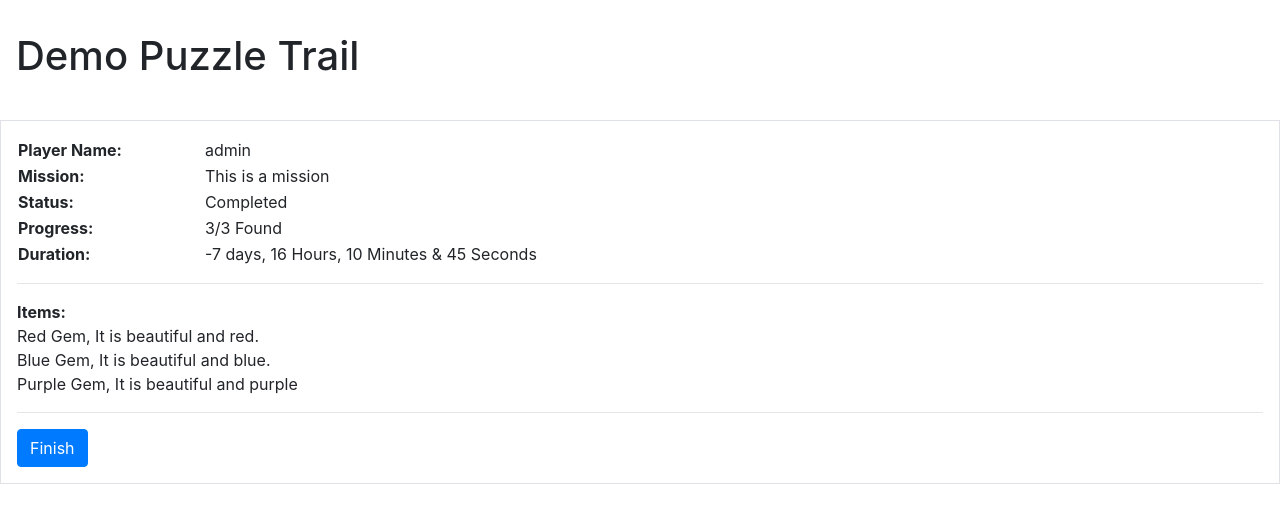
After one commit to distresstest/upt_demo, a Django app: page /game/ in a window 1280 px wide. The commit adds this page. Shown: the top 523 px of the page. Run offline with Django 3.2, Linux system fonts and the light colour scheme; a user stored in the database is signed in; data comes from the database, SQL or seed files in the repository; both versions use the stored data as it was after the commit; some libraries are stand-ins or nearby versions.

Commit message:
Added high score table and sorted out durations

```diff
--- /dev/null
+++ b/upt_demo/templates/game/game_main.html
@@ -0,0 +1,59 @@
+{% extends 'base.html' %}
+
+{% block title %}Demo Puzzle Trail{% endblock %}
+{% block heading %}Demo Puzzle Trail{% endblock %}
+
+{% block content %}
+
+<div class="status">
+    <table style="width:50%">
+      <col width="30%">
+      <col width="70%">
+      <tr>
+          <td><b>Player Name:</b></td>
+        <td>{{ user }}</td>
+      </tr>
+      <tr>
+        <td><b>Mission:</b></td>
+        <td>{{ object.game_mission  }}</td>
+      </tr>
+      <tr>
+        <td><b>Status:</b></td>
+        <td>{{ object.game_status }}</td>
+      </tr>
+      <tr>
+      <tr>
+        <td><b>Progress:</b></td>
+        <td>{{ current_items }}/{{ object.game_total_items }} Found</td>
+      </tr>
+      <tr>
+        <td><b>Duration:</b></td>
+        <td>{{ duration }} </td>
+      </tr>
+    </table>
+    <hr>
+    <p>
+    <b>Items:</b><br>
+        {% if current_items > 0 %}
+            {% for instance in items %}
+                {{ instance.item_name }}, {{ instance.item_description }}<br>
+            {% endfor %}
+        {% else %}
+            You have no items.
+        {% endif %}
+    </p>
+
+    <hr>
+
+    {% if complete %}
+        <form method="post">
+            {% csrf_token %}
+            <input type="submit" class="btn btn-primary" name="end_button" value="Finish"/>
+        </form>
+    {% else %}
+        <input type="submit" name="end_button" class="btn btn-primary" value="Finish" disabled/>
+    {% endif %}
+
+</div>
+
+{% endblock %}
--- a/upt_demo/templates/locations/location_detail.html
+++ b/upt_demo/templates/locations/location_detail.html
@@ -18,7 +18,7 @@
         <form method="post">
             {% csrf_token %}
             {{ form.as_p }}
-            {% for instance in location_items %}
+            {% for instance in location_items_left %}
                 <tr>
                     <td>{{ instance.item_name }}, {{ instance.item_description }}</td>
                     <td>
--- a/upt_demo/templates/registration/login.html
+++ b/upt_demo/templates/registration/login.html
@@ -1,9 +1,8 @@
 {% extends "base.html" %}
 
-{% block title %}
-Login Here
-{% endblock %}
 
+{% block title %}Urban Puzzle Trails{% endblock %}
+{% block heading %}Login{% endblock %}
 
 {% load crispy_forms_tags %}
 
--- a/upt_demo/trail/urls.py
+++ b/upt_demo/trail/urls.py
@@ -1,15 +1,12 @@
 from django.urls import path
-from django.conf import settings
-from django.conf.urls.static import static
-from . views import trail_main_view, game_main_view, location_detail_view
-# from django.views.generic import TemplateView   # CBV Stuff
+from . views import trail_main_view, game_main_view, location_detail_view#, game_finish_view
 
 app_name = 'trail'
+
 urlpatterns = [
-    path('<int:id>/', trail_main_view, name='trail_main_view'),
+    # path('<int:id>/', trail_main_view, name='trail_main_view'),  For when we add more trails!
     path('', trail_main_view, name='trail_main_view'),
     path('game/', game_main_view, name='game_main_view'),
+    #path('game/finish', game_finish_view, name='game_main_view'),
     path('location/<int:id>/', location_detail_view, name='location_detail_view'),
-    # path('', TemplateView.as_view(template_name="trail/trail_main.html")) # CBV stuff
-
 ]
--- /dev/null
+++ b/upt_demo/trail/utility_functions.py
@@ -0,0 +1,89 @@
+"""Utility functions required to get data for views"""
+from datetime import datetime, timezone
+import re
+
+from .models import Game
+
+def get_game_data(user):
+    """
+    Get game data
+
+    :param user: django user object
+    :return: queryset containing all the games for the user provided
+
+    """
+    games_list = Game.objects.filter(game_player=user).order_by('-game_start')[:1]
+    print(games_list)
+    game_data = games_list[0]
+    print(game_data)
+    print('game_data.id = %s' % game_data.id)
+    print('game_data.game_player = %s' % game_data.game_player)
+    print('game_data.game_name = %s' % game_data.game_name)
+    print('game_data.game_mission = %s' % game_data.game_mission)
+    print('game_data.game_start = %s' % game_data.game_start)
+    print('game_data.game_inventory = %s' % game_data.game_inventory)
+    print('game_data.game_url = %s' % game_data.game_url)
+    print('game_data.game_total_items = %s' % game_data.game_total_items)
+
+    return games_list
+
+
+def get_high_scores(number):
+    """
+    Get the top n scores where n = number
+
+    :param number: integer of the number of scores required
+    :return: queryset containing top n games
+
+    """
+    games_list = Game.objects.order_by('-game_duration')[:number]
+    print(games_list)
+    game_data = games_list[0]
+    print(game_data)
+    for game in games_list:
+        print('*** %s  -  %s ***' % (game.game_player, game.game_duration))
+
+    return games_list
+
+
+def get_current_user(request):
+    """
+    Just return the current user
+
+    :param request: django request packet
+    :return: django user object
+
+    """
+
+    current_user = request.user
+    print('Current User = %s' % current_user)
+    return current_user
+
+
+def get_current_game_duration(start_time):
+    """
+    Just return the current game duration
+
+    :param start_time: start datetime object
+    :return: game_duration datetime timedelta object
+
+    """
+    now = datetime.now(timezone.utc)
+    game_duration = now - start_time
+    return game_duration
+
+
+def format_duration(time_delta):
+    """
+    Just return pretty format od a timedelta object
+
+    :param time_delta: time_delta object (e.g. duration)
+    :return: game_duration_str:  duration string
+
+    """
+    # Process for neat printing to screen
+    td = str(time_delta).split('.')[0]
+    h,m,s = re.split(':', td)
+    game_duration_str = ('%s Hours, %s Minutes & %s Seconds' % (h, m, s))
+
+    return game_duration_str
--- a/upt_demo/trail/views.py
+++ b/upt_demo/trail/views.py
@@ -1,6 +1,7 @@
 # Other packages
 from secrets import token_urlsafe
-from datetime import datetime, timezone
+import datetime
+
 
 # django packages
 from django.shortcuts import render, get_object_or_404, redirect
@@ -10,35 +11,22 @@ from django.http import HttpResponseRedirect
 # My packages
 from .models import Trail, Game, Item, Location
 from .forms import TrailForm, LocationForm
+from .utility_functions import get_game_data, get_current_user, get_current_game_duration, format_duration, get_high_scores
 
-
-# utility functions
-def get_users_items(user):
-    pass
-
-def get_game_data(user):
-    # get game data
-    games_list = Game.objects.filter(game_player=user).order_by('-game_start')[:1]
-    print(games_list)
-    game_data = games_list[0]
-    print(game_data)
-    print('game_data.id = %s' % game_data.id)
-    print('game_data.game_player = %s' % game_data.game_player)
-    print('game_data.game_name = %s' % game_data.game_name)
-    print('game_data.game_mission = %s' % game_data.game_mission)
-    print('game_data.game_start = %s' % game_data.game_start)
-    print('game_data.game_inventory = %s' % game_data.game_inventory)
-    print('game_data.game_url = %s' % game_data.game_url)
-    print('game_data.game_total_items = %s' % game_data.game_total_items)
-
-    return games_list
 
 # Create your views here.
 @login_required(login_url='/login/')
 def trail_main_view(request, id=1):
-    # Get current user
-    current_user = request.user
-    print('Hello "%s"' % current_user)
+    """
+    Trail Main View shows the landing page for a specific trail.
+    It gathers trail data from database and monitors for a click on "Start Trail" button.
+    On click it creates a new game for the current user in the database and redirected to the "game" page
+
+    :param id: This is the "id" from the url  it equates to the id of the trail table (in models.py)
+    :param request: django request object
+    :return: django response (either redirect or rendered response)
+
+    """
 
     # get trail data
     trail_data = get_object_or_404(Trail, id=id)
@@ -58,35 +46,62 @@ def trail_main_view(request, id=1):
                                 game_player=request.user,
                                 game_url=my_url,
                                 game_total_items=trail_data.trail_total_items,
+                                game_trail=trail_data,
+                                game_progress=0,
+                                game_status='In Progress',
                                 )
 
             # Redirect to game.html
             return HttpResponseRedirect('/game/')
 
-    else:
-        form = TrailForm()  #initial={'post':"My data"})
+    # get top 5 scores
+    top_score_games = get_high_scores(5)
 
     # Add it all to context dictionary
     context = {
-        "form": form,
         "object": trail_data,
+        "top_scores": top_score_games,
         }
     return render(request, "trail/trail_main.html", context)
 
 
 @login_required(login_url='/login/')
 def game_main_view(request): #, id):
-    print("------------ game_main_view -----------------")
+    """
+    This view generates the latest game view for the current user.
+    It lists the current game stats, player's items and calculates game duration.
+    It also checks to see if the trail has been completed (i.e. expected number of items found) and
+    if so enables the "Finish" button.  If "Finish" button has been clicked then it returns a rendered request
+    of the game_finish.html
+
+    :param request: django request object
+    :return: django rendered response
+
+    """
+    # Work out which items the current player has got in their game
+    current_user = get_current_user(request)
+    games_list = get_game_data(current_user)
+    game_data = games_list[0]
 
     # Check if it is a POST from finish button click
     if request.method == 'POST':
         if request.POST.getlist('end_button')[0] == 'Finish':
-            return render(request, "game/game_finish.html", {})
 
-    # Work out which items the current player has got in their game
-    current_user = request.user
-    games_list = get_game_data(current_user)
-    game_data = games_list[0]
+            # Work out duration
+            game_duration = get_current_game_duration(game_data.game_start)
+            game_data.game_status = 'Completed'
+            game_data.game_duration = game_duration
+            game_data.save()
+
+            # Get a pretty string format for duration
+            game_duration_str = format_duration(game_duration)
+
+            context = {
+                "game_duration": game_duration_str,
+            }
+            return render(request, "game/game_finish.html", context)
+
+    # Work out items
     items = Item.objects.distinct().filter(game__in=games_list)
     print("You have the following items...")
     for item in items:
@@ -100,23 +115,37 @@ def game_main_view(request): #, id):
         trail_completed = False
 
     # Update the current duration
-    now = datetime.now(timezone.utc)
-    game_duration = now - game_data.game_start
+    game_duration = get_current_game_duration(game_data.game_start)
+
+    # Get a pretty string format for duration
+    game_duration_str = format_duration(game_duration)
 
     # Add it all to context dictionary
     context = {
         "items": items,
         "current_items": current_items,
         "object": game_data,
-        "duration": game_duration,
+        "duration": game_duration_str,
         "complete": trail_completed,
         }
 
     return render(request, "game/game_main.html", context)
 
+
 @login_required(login_url='/login/')
 def location_detail_view(request, id):
-    print("------------ location_detail_view -----------------")
+    """
+    This view generates a location view based on the "id" .
+    It gets the location data for the given "id" from the location table in the database.
+    It checks to see if request is a post and if so works out which item was associated with the click.  It then adds
+    the new item to the players inventory (in Game table).  If an item has been collected then it will redirect
+    to "/game/".  Else it will render the location
+
+    :param request: django request object
+    :param id: location id from the url
+    :return: django rendered response or redirect
+
+    """
 
     # Get the location data
     location_data = get_object_or_404(Location, id=id)
@@ -165,8 +194,8 @@ def location_detail_view(request, id):
     return render(request, "locations/location_detail.html", context)
 
 
-@login_required(login_url='/login/')
-def game_finish_view(request):
-    print("------------ game_finish_view -----------------")
-
-    return render(request, "game/game_finish.html", {})
+# @login_required(login_url='/login/')
+# def game_finish_view(request):
+#     print("------------ game_finish_view -----------------")
+#
+#     #return render(request, "game/game_finish.html", {})
--- a/upt_demo/upt_demo/settings.py
+++ b/upt_demo/upt_demo/settings.py
@@ -25,8 +25,8 @@ SECRET_KEY = '-gi(14atcwddvgqz%kzkjd!w50_itg0xvxeveoyhq8f#tr4ros'
 # SECURITY WARNING: don't run with debug turned on in production!
 DEBUG = True
 
-ALLOWED_HOSTS = ['192.168.1.65', 'localhost']
-#ALLOWED_HOSTS = []
+#ALLOWED_HOSTS = ['192.168.1.65', 'localhost']
+ALLOWED_HOSTS = []
 
 # Application definition
 
@@ -43,7 +43,6 @@ INSTALLED_APPS = [
 
     # My apps
     'trail',
-    #'game',
 ]
 
 MIDDLEWARE = [
```
Also changed, not shown: upt_demo/game/urls.py (deleted, +0 -12 lines), upt_demo/templates/game/game_finish.html (added, +15 -0 lines), upt_demo/templates/trail/trail_main.html (+14 -1 lines), upt_demo/trail/models.py (+21 -36 lines), upt_demo/db.sqlite3.
